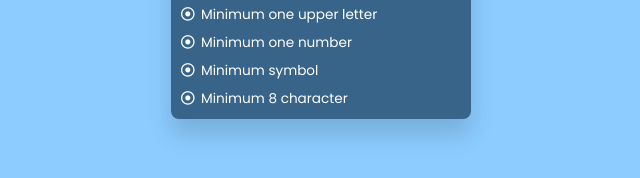
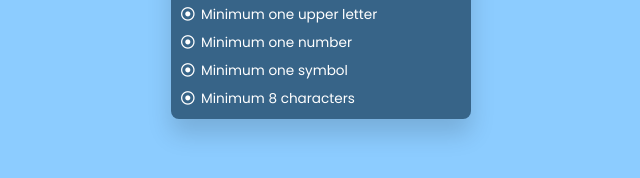
Before and after one commit to arunike/Password-Validation, a plain HTML site: page index.html in a window 1280 px wide. Shown: the part 414-592 px from the top of the page, 319-959 px from the left. Drawn offline with Linux system fonts and the light colour scheme.

Commit message:
Add files via upload

```diff
--- a/index.html
+++ b/index.html
@@ -18,8 +18,8 @@
 					<li id="lower">Minimum one lowercase letter</li>
 					<li id="upper">Minimum one upper letter</li>
 					<li id="number">Minimum one number</li>
-					<li id="special">Minimum symbol</li>
-					<li id="length">Minimum 8 character</li>
+					<li id="special">Minimum one symbol</li>
+					<li id="length">Minimum 8 characters</li>
 				</ul>
 			</div>
 		</div>
```
